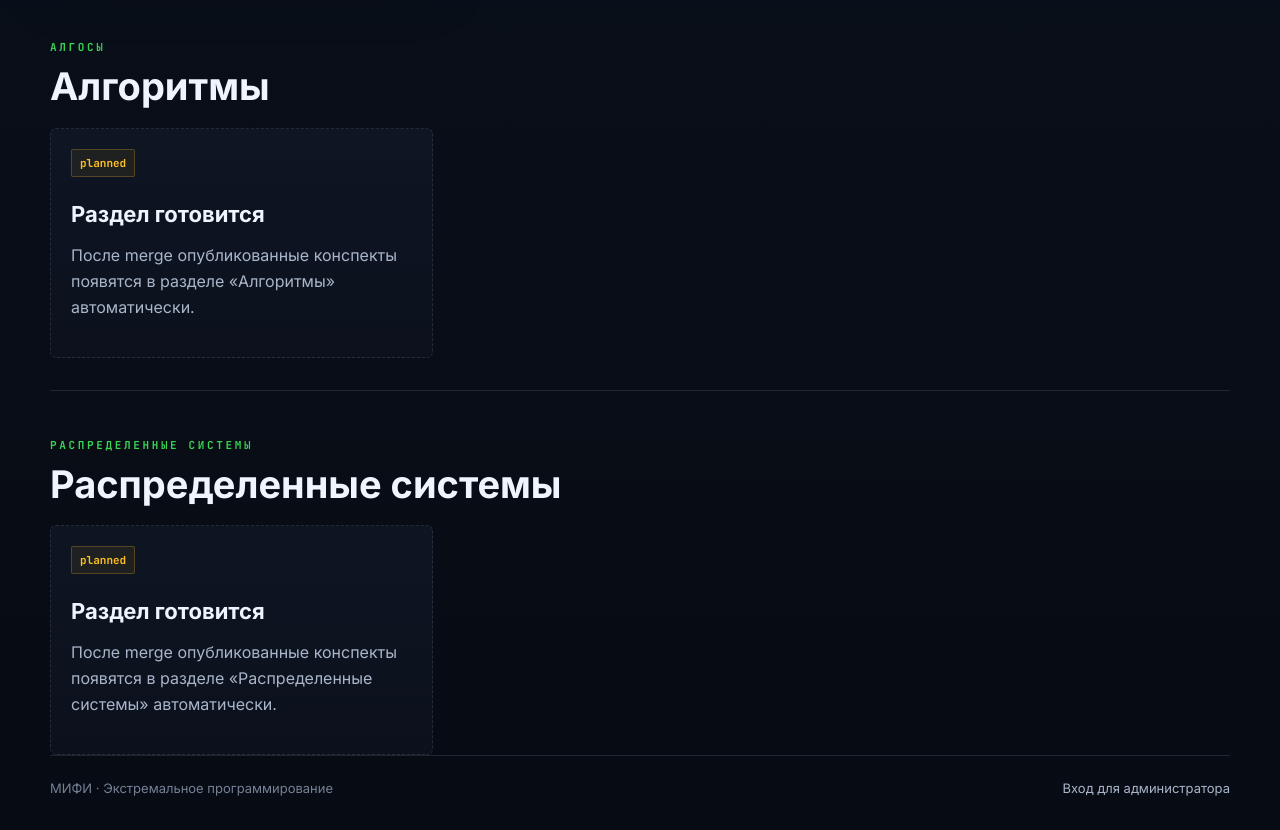
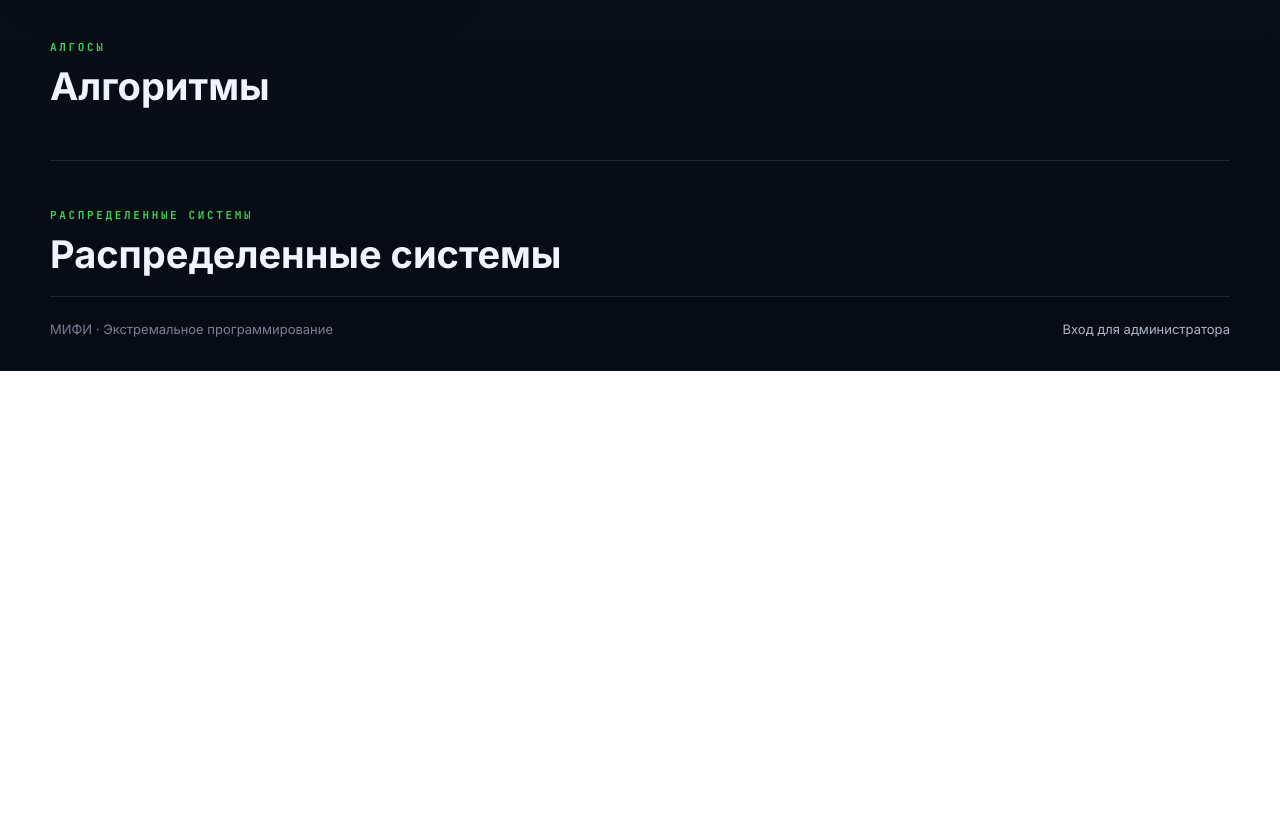
Before and after one commit to Mamlik/xp_notes, a website: page index.html in a window 1280 px wide. Shown: the part 2080-2910 px from the top of the page. After the commit the page ends 2451 px from the top, so only its background shows below. Drawn offline with Linux system fonts and the light colour scheme.

Commit message:
Remove empty course placeholders

```diff
--- a/assets/app.js
+++ b/assets/app.js
@@ -56,7 +56,7 @@
       const publishedLectures = (course.items || []).filter((lecture) => lecture.status === "published");
 
       if (publishedLectures.length === 0) {
-        grid.replaceChildren(createEmptyCourseCard(course));
+        grid.replaceChildren();
         return;
       }
 
@@ -81,17 +81,6 @@
   }
 }
 
-function createEmptyCourseCard(course) {
-  const card = document.createElement("article");
-  card.className = "placeholder-card";
-  card.innerHTML = `
-    <span>planned</span>
-    <h3>Раздел готовится</h3>
-    <p>После merge опубликованные конспекты появятся в разделе «${course.title}» автоматически.</p>
-  `;
-  return card;
-}
-
 async function loadCatalog() {
   try {
     const response = await fetch("data/lectures.json");
--- a/index.html
+++ b/index.html
@@ -81,11 +81,6 @@
     </section>
 
     <section class="lecture-grid" id="algorithmsLectureGrid" aria-label="Конспекты по алгоритмам">
-      <article class="placeholder-card">
-        <span>planned</span>
-        <h3>Раздел готовится</h3>
-        <p>После merge опубликованные конспекты по алгоритмам появятся здесь автоматически.</p>
-      </article>
     </section>
 
     <section class="section-head section-head--compact" id="distributed">
@@ -96,11 +91,6 @@
     </section>
 
     <section class="lecture-grid" id="distributedLectureGrid" aria-label="Конспекты по распределенным системам">
-      <article class="placeholder-card">
-        <span>planned</span>
-        <h3>Раздел готовится</h3>
-        <p>После merge опубликованные конспекты по распределенным системам появятся здесь автоматически.</p>
-      </article>
     </section>
   </main>
 
```
